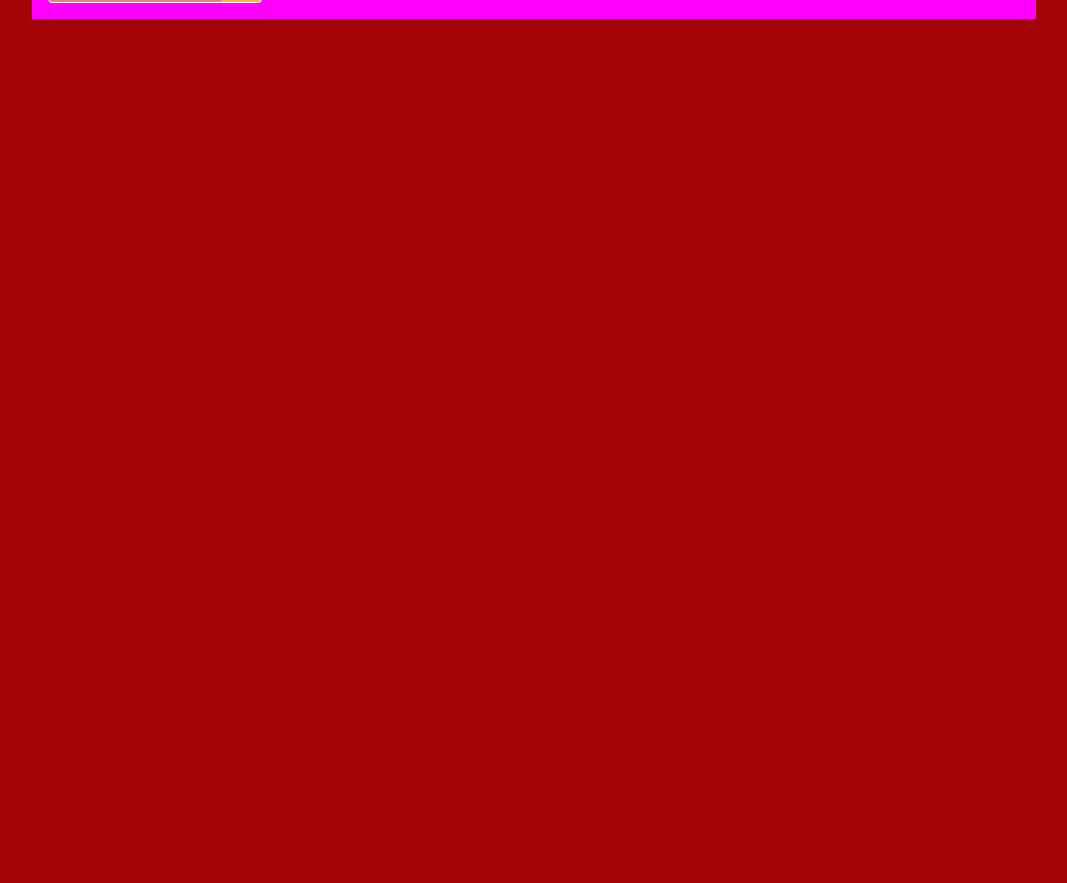
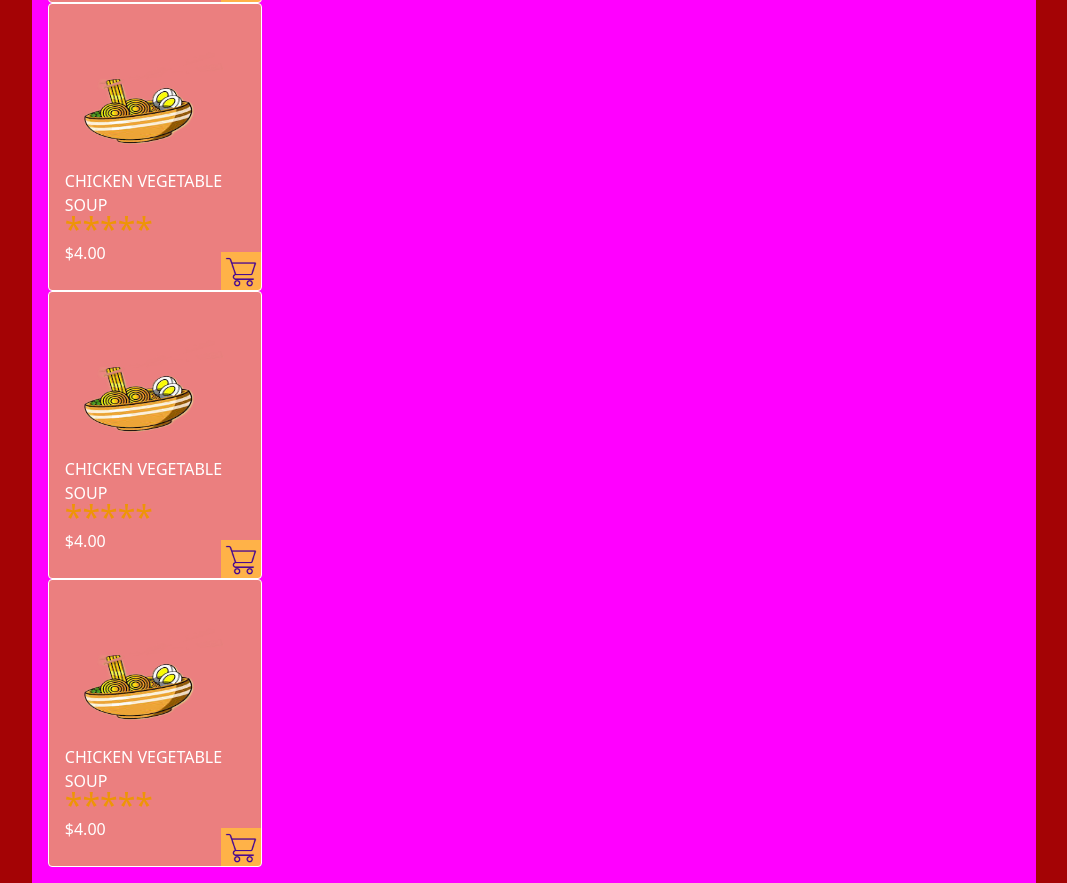
Before and after one commit to chhum-chanleak/noodle, a plain HTML site: page index.html in a window 1280 px wide. Shown: the part 389-1272 px from the top of the page, without its empty margins (106-1173 px from the left). Before the commit the page ends 800 px from the top, so only its background shows below. Drawn offline with nearby package versions, Linux system fonts and the light colour scheme.

Commit message:
feat: Add more cards index.html

```diff
--- a/index.html
+++ b/index.html
@@ -28,6 +28,36 @@
                 <small>$4.00</small>
             </div>
           </div>
+          <div class="dish">
+            <div class="img">
+              <img src="img/noodle-image.png" alt="Blue noodle" height="300" width="300">
+            </div>
+            <div class="description">
+                <small>CHICKEN VEGETABLE SOUP</small>
+                <small>*****</small>
+                <small>$4.00</small>
+            </div>
+          </div>
+          <div class="dish">
+            <div class="img">
+              <img src="img/noodle-image.png" alt="Blue noodle" height="300" width="300">
+            </div>
+            <div class="description">
+                <small>CHICKEN VEGETABLE SOUP</small>
+                <small>*****</small>
+                <small>$4.00</small>
+            </div>
+          </div>
+          <div class="dish">
+            <div class="img">
+              <img src="img/noodle-image.png" alt="Blue noodle" height="300" width="300">
+            </div>
+            <div class="description">
+                <small>CHICKEN VEGETABLE SOUP</small>
+                <small>*****</small>
+                <small>$4.00</small>
+            </div>
+          </div>
         </div>
       </div>
     </main>
```
